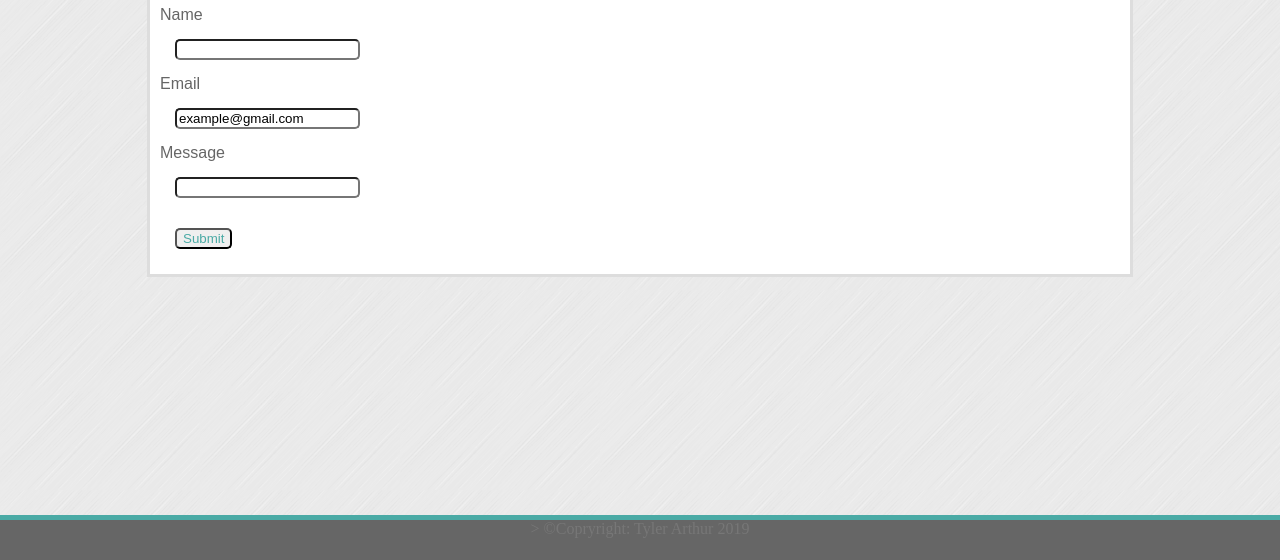
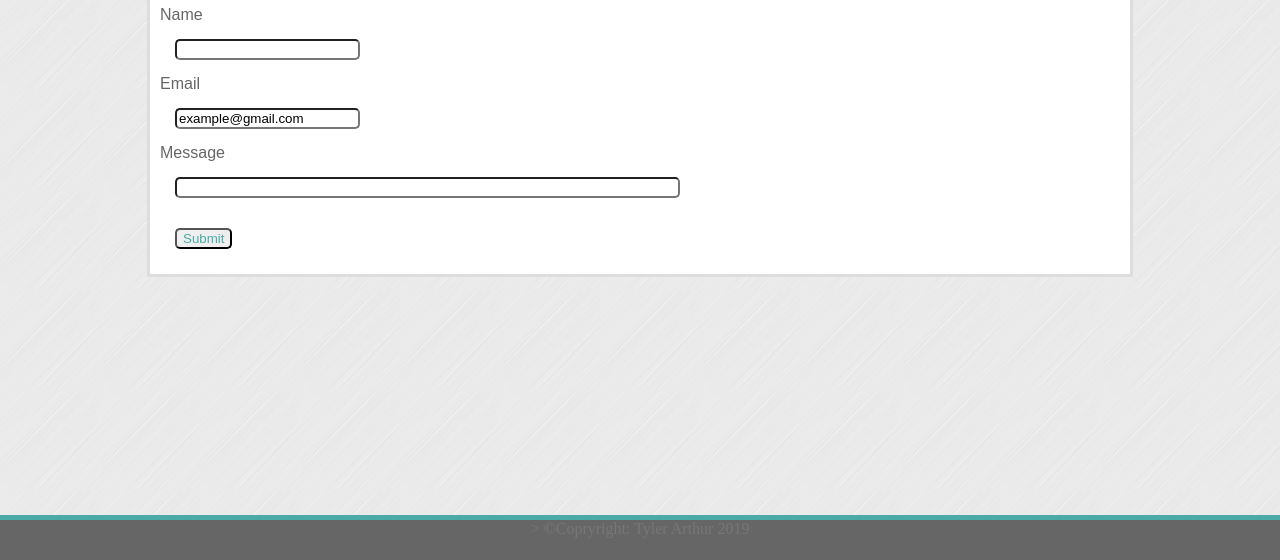
Before and after one commit to tarthurf/Portfolio, a plain HTML site: page contact.html in a window 1280 px wide. Shown: the part 310-870 px from the top of the page. Drawn offline with Linux system fonts and the light colour scheme.

Commit message:
increased width of message input box

```diff
--- a/contact.html
+++ b/contact.html
@@ -31,7 +31,7 @@
                 Email<br>
                 <input type="text" name="Email" onfocus="this.value=''" value="example@gmail.com"><br>
                 Message<br>
-                <input type="text" name="Message"><br>
+                <input type="text" name="Message" size="60px"><br>
 
                 <input class="colorTeal" type="submit" value="Submit" name="Submit">
             </form>
```
